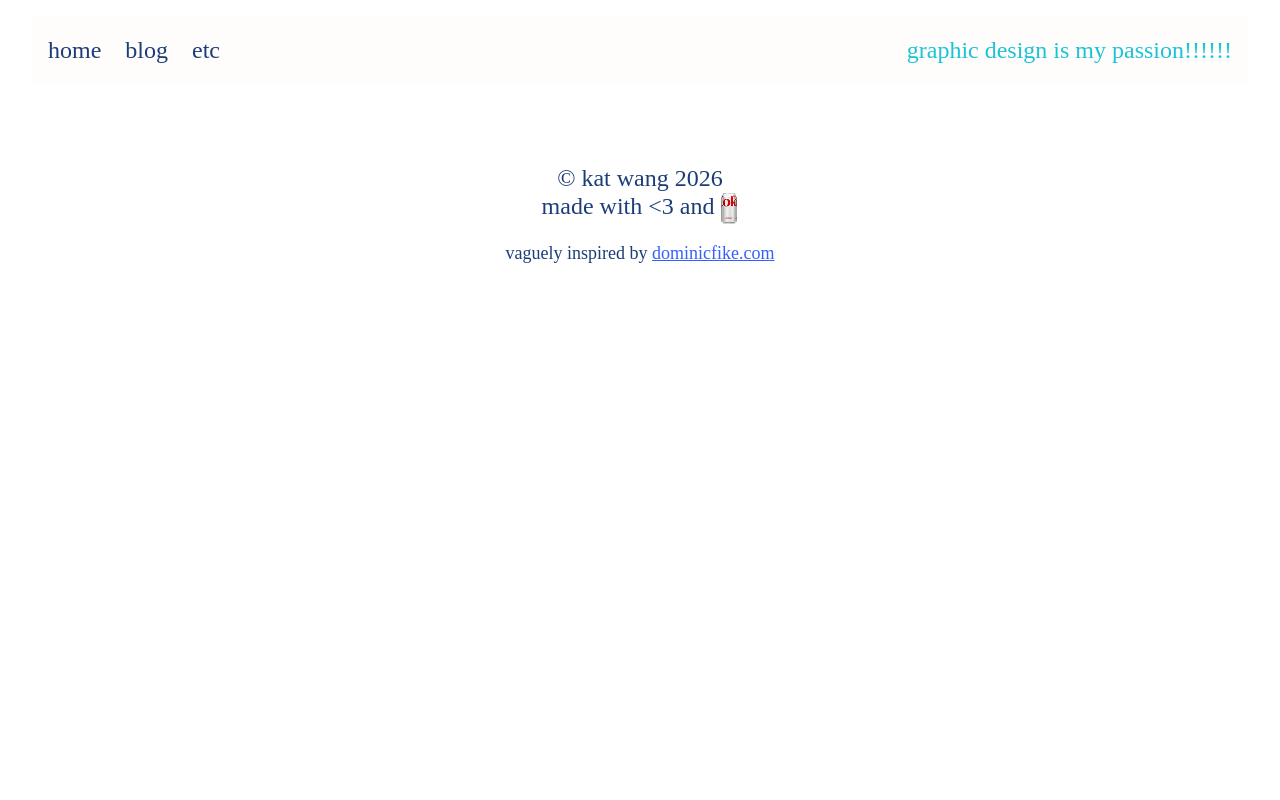
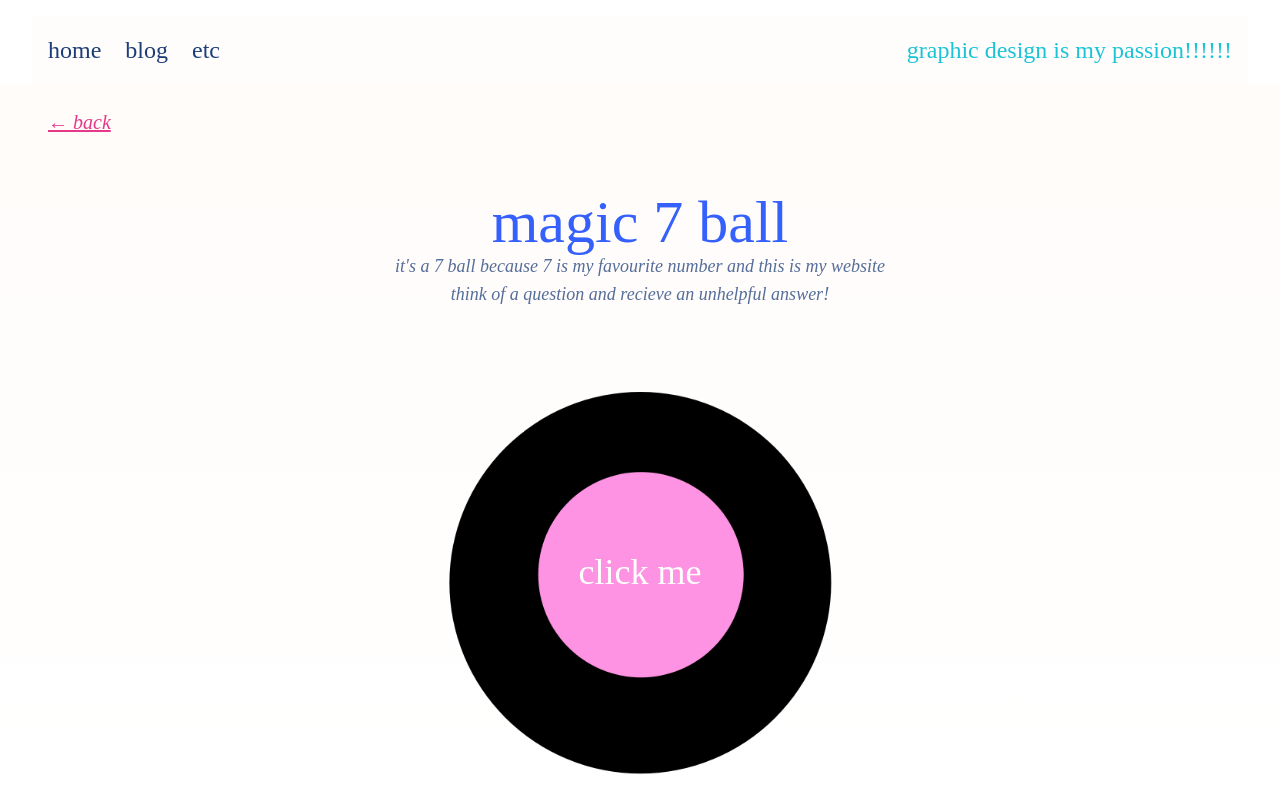
Before and after one commit to ikealoverkat/katwebsite3, a SvelteKit app: page /more/gamble in a window 1280 px wide. Shown: the top 800 px of the page. Built offline with nearby package versions, Linux system fonts and the light colour scheme.

Commit message:
add frontend for /gamble

```diff
--- a/src/routes/more/gamble/+page.svelte
+++ b/src/routes/more/gamble/+page.svelte
@@ -0,0 +1,23 @@
+<script lang="ts">
+	let gamble: string = 'click me';
+</script>
+
+<main class="flex flex-col bg-linear-to-b from-cream to-white">
+	<a class="mx-12 my-6 text-xl text-dark-pink italic underline hover:decoration-wavy" href="/more"
+		>← back</a
+	>
+	<div class="m-8">
+		<h1 class="text-center text-6xl text-blue">magic 7 ball</h1>
+		<p class="text-center text-lg text-dark-blue/75 italic">
+			it's a 7 ball because 7 is my favourite number and this is my website
+		</p>
+		<p class="text-center text-lg text-dark-blue/75 italic">
+			think of a question and recieve an unhelpful answer!
+		</p>
+	</div>
+	<button
+		class="m-12 h-75 w-75 self-center bg-[url('/imgs/ball.png')] bg-contain lg:h-100 lg:w-100"
+	>
+		<h1 class="mb-8 text-4xl text-white">{gamble}</h1>
+	</button>
+</main>
```
Also changed, not shown: src/routes/messages/+page.svelte (added), src/routes/messages/+page.ts (added), static/imgs/ball.png (added).
